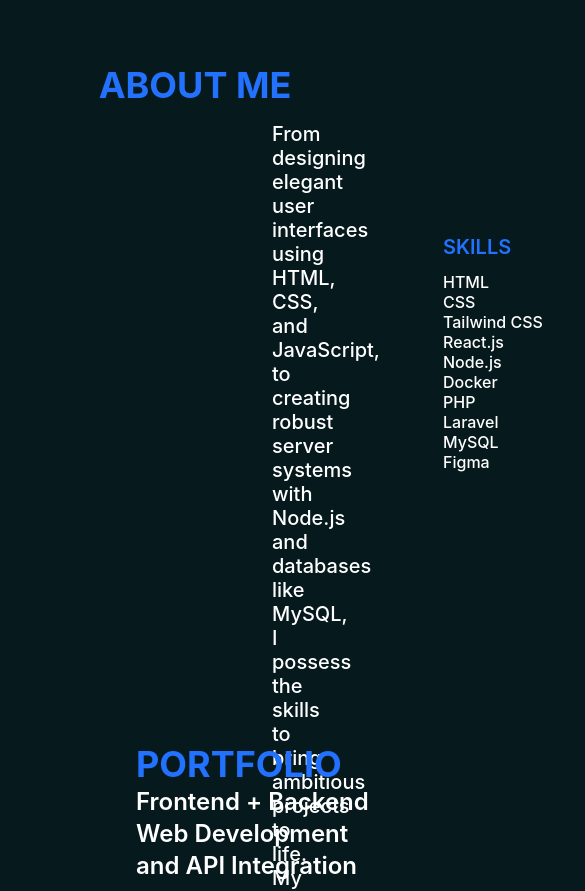
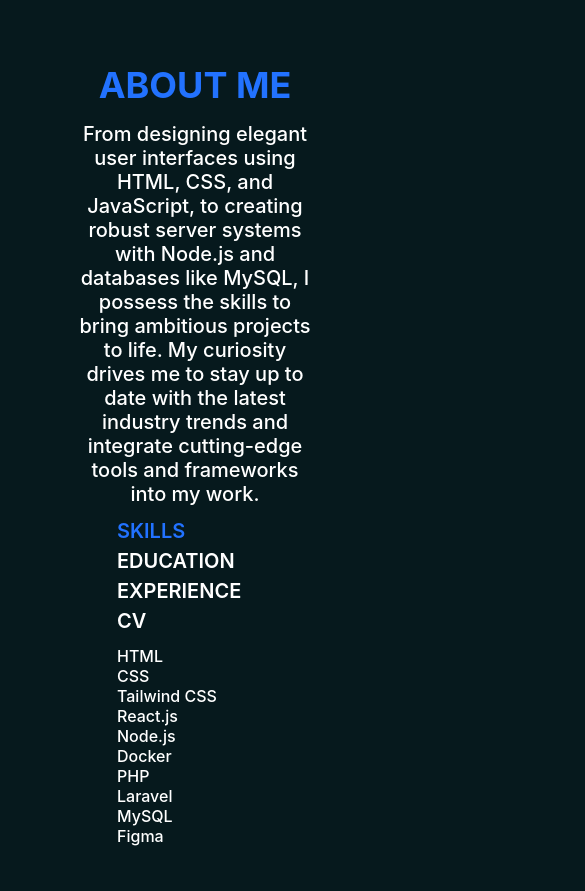
Before and after one commit to esorrie/personal-website, a React (Vite) app: page / in a window 390 px wide. Shown: the part 940-1831 px from the top of the page, 585 px wide, since content can reach past the window. Built offline with nearby package versions, Linux system fonts and the light colour scheme.

Commit message:
tab section now adjusted layout responsive screen size

```diff
--- a/src/components/tabs.css
+++ b/src/components/tabs.css
@@ -14,7 +14,6 @@
 
 .card5 {
     margin-top: 15px;
-    height: 100px;
     flex-shrink: 0;
 }
 .body {
@@ -28,17 +27,27 @@
 .bloc-tabs {
     display:flex;
     margin-top: 10px;
+    flex-wrap: wrap;
 
 }
 
 .tabs {
-    margin-right: 75px;
+    margin-right: 73px;
     text-transform: uppercase;
     color: #FFF;
     font-family: Inter;
     font-size: 20px;
     font-weight: 600;
 }
+
+.CVtabs {
+    text-transform: uppercase;
+    color: #FFF;
+    font-family: Inter;
+    font-size: 20px;
+    font-weight: 600;
+}
+
 .active-tabs {
     margin-right: 75px;
     text-transform: uppercase;
--- a/src/components/tabs.jsx
+++ b/src/components/tabs.jsx
@@ -15,17 +15,18 @@ function Tabs()  {
             <div className="">
                 <div className="text-center">
                     <div className="card4 title"> About Me </div>
-                    <div className="mx-272 card5 body"> From designing elegant user interfaces using HTML, CSS, and JavaScript, to creating robust server systems with Node.js and databases like MySQL, I possess the skills to bring ambitious projects to life. My curiosity drives me to stay up to date with the latest industry trends and integrate cutting-edge tools and frameworks into my work.</div>
+                    <div className="px-18.9% card5 body"> From designing elegant user interfaces using HTML, CSS, and JavaScript, to creating robust server systems with Node.js and databases like MySQL, I possess the skills to bring ambitious projects to life. My curiosity drives me to stay up to date with the latest industry trends and integrate cutting-edge tools and frameworks into my work.</div>
                 </div>
-                <div className="bloc-tabs mx-443 ">
+            </div>
+                <div className="bloc-tabs mx-30% ">
                     <div className={toggleState === 1 ? "tabs cursor-default active-tabs" : "tabs cursor-default" } onClick={() => toggleTab(1)} > skills </div>
                     <div className={toggleState === 2 ? "tabs cursor-default active-tabs" : "tabs cursor-default" } onClick={() => toggleTab(2)} > education </div>
                     <div className={toggleState === 3 ? "tabs cursor-default active-tabs" : "tabs cursor-default" } onClick={() => toggleTab(3)} > experience </div>
-                    <a href="https://1drv.ms/w/s!AsrSQj_iC3W5g1blTLW0n05iwYRl?e=k9ltRL" target="_blank" className="tabs cursor-pointer" > cv </a>
+                    <a href="https://1drv.ms/w/s!AsrSQj_iC3W5g1blTLW0n05iwYRl?e=k9ltRL" target="_blank" className="CVtabs cursor-pointer" > cv </a>
                 </div>
 
-                <div className="content-tabs w-552">
-                    <div className={toggleState === 1 ? "content active-content ml-443" : "content" } >
+                <div className="content-tabs mx-30%">
+                    <div className={toggleState === 1 ? "content active-content" : "content" } >
                         <ul>
                             <div className=""> HTML </div>
                             <div className=""> CSS </div>
@@ -39,7 +40,7 @@ function Tabs()  {
                             <div className=""> Figma </div>
                         </ul>
                     </div>
-                    <div className={toggleState === 2 ? "content active-content text-center ml-443 w-552" : "content" } >
+                    <div className={toggleState === 2 ? "content active-content text-center" : "content" } >
                         I am currently a third year student at Newcastle University studying a BEng Hons in Electronic and Computer Engineering achieving a 2:1 in my second year. <br/> <br/>
                         Studied at King Edwards VI high school for mmy GCSE's and A-levels; <br/>
                         A-levels;
@@ -47,12 +48,11 @@ function Tabs()  {
                         GCSE's; <br/>
                         I passed all 10 subjects achieving three 7's, two 6's, two 5's, three 4's, along with an optional 11th subject of Further Mathematics achieving a C. <br/>
                     </div>
-                    <div className={toggleState === 3 ? "content active-content text-center ml-443 w-552" : "content" } >
+                    <div className={toggleState === 3 ? "content active-content text-center" : "content" } >
                         6 week internship at Woods&Walker; <br/>
                         During my internship I learned the basics of PHP, Laravel, Docker, MySQL and Tailwind CSS from Laracasts, Laravel 8 from scratch videos and then proceeded to build on the basics by developing my own website that was designed by the companies UI designer. I used a free football API to call league, team, player and manager data to fill the relative database tables. I was able to do this by creating a custom PHP artisan command that can be run in the terminal to update information (at the end I auto ran the command every minute as this was when my API calls were reset). My plan for this website is to host it on AWS using Elastic Container Services. Along with brief QA testing on a product that was nearing release.
                     </div>
                 </div>
-            </div>
         </>
     )
 };
--- a/tailwind.config.js
+++ b/tailwind.config.js
@@ -13,7 +13,11 @@ export default {
 
       },
       spacing: {
+        '3.1%': '3.1%',
+        '9.4%': '9.4%',
+        '10.8%': '10.8%',
         '18.9%': '18.9%',
+        '30%': '30%',
         '136': '136px',
         '155': '155px',
         '200': '200px',
```
